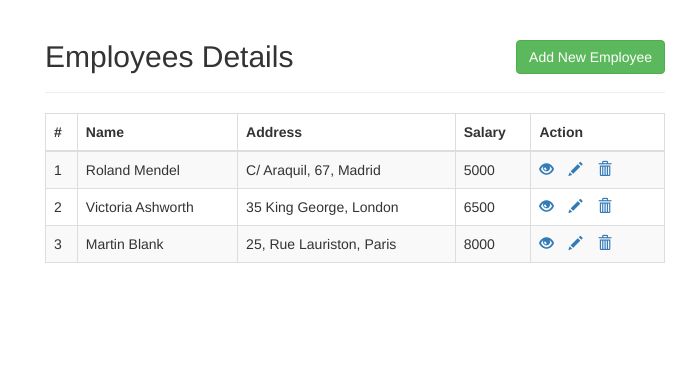
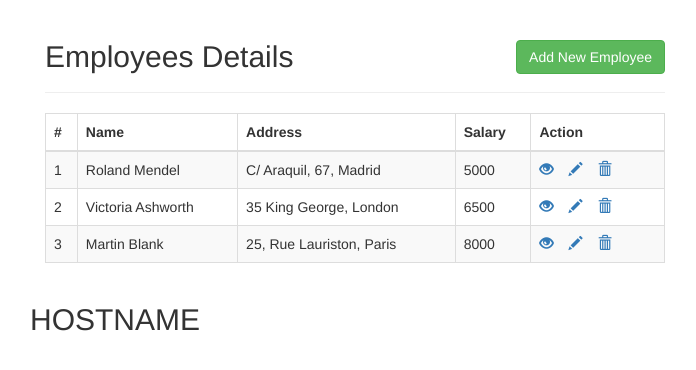
Before and after one commit to sammcgeown/vRA-3-Tier-Application, a PHP site: page / in a window 1280 px wide. Shown: the top 370 px of the page, without its empty margins (285-981 px from the left). Run offline with PHP 8.4, Linux system fonts and the light colour scheme; data comes from the database, SQL or seed files in the repository; data that the repository does not hold is empty.

```diff
--- a/app/index.php
+++ b/app/index.php
@@ -82,6 +82,7 @@
                 </div>
             </div>
         </div>
+        <h2>HOSTNAME</h2>
     </div>
 </body>
 </html>
```
Also changed, not shown: 6 other files.
